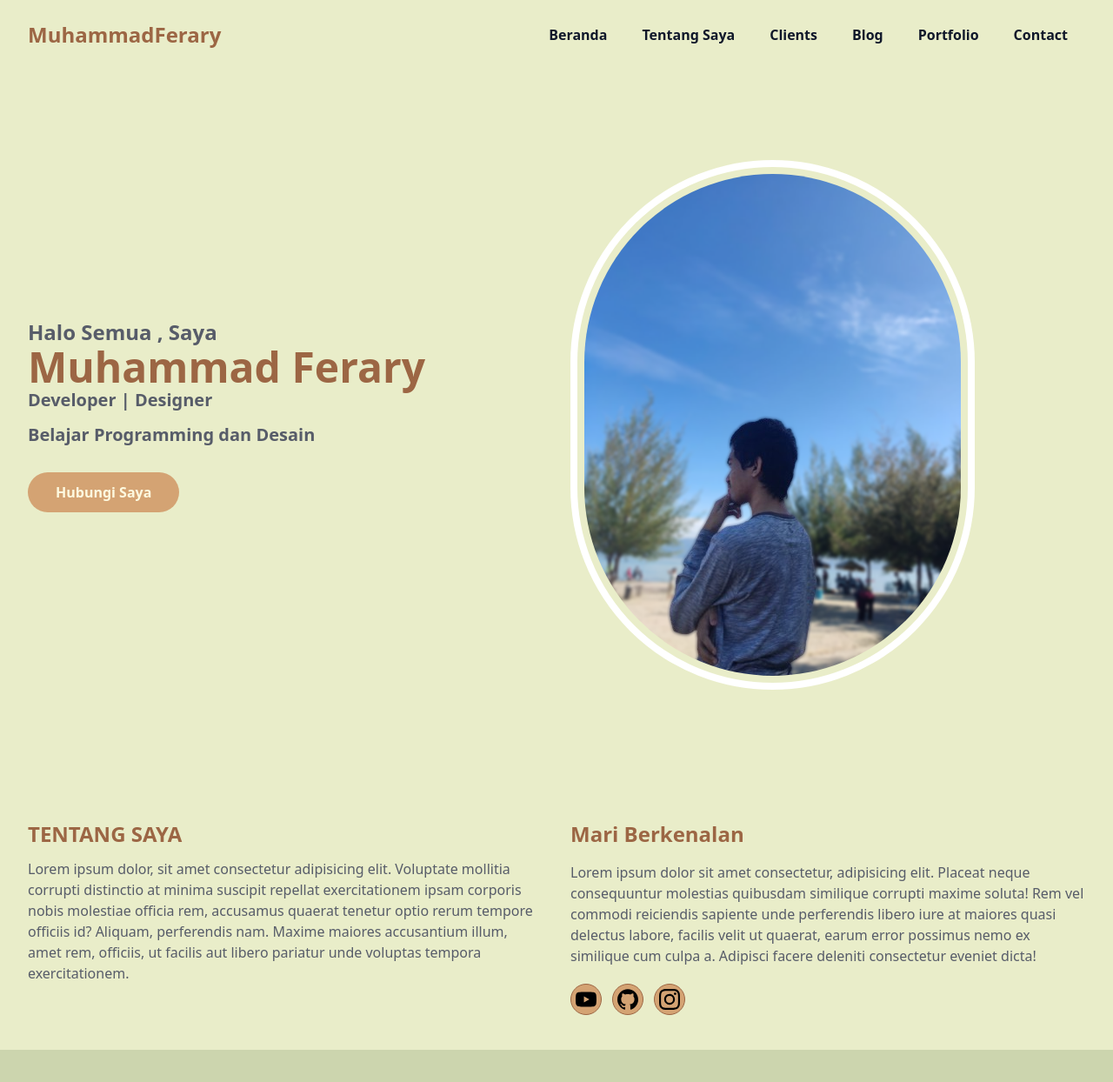
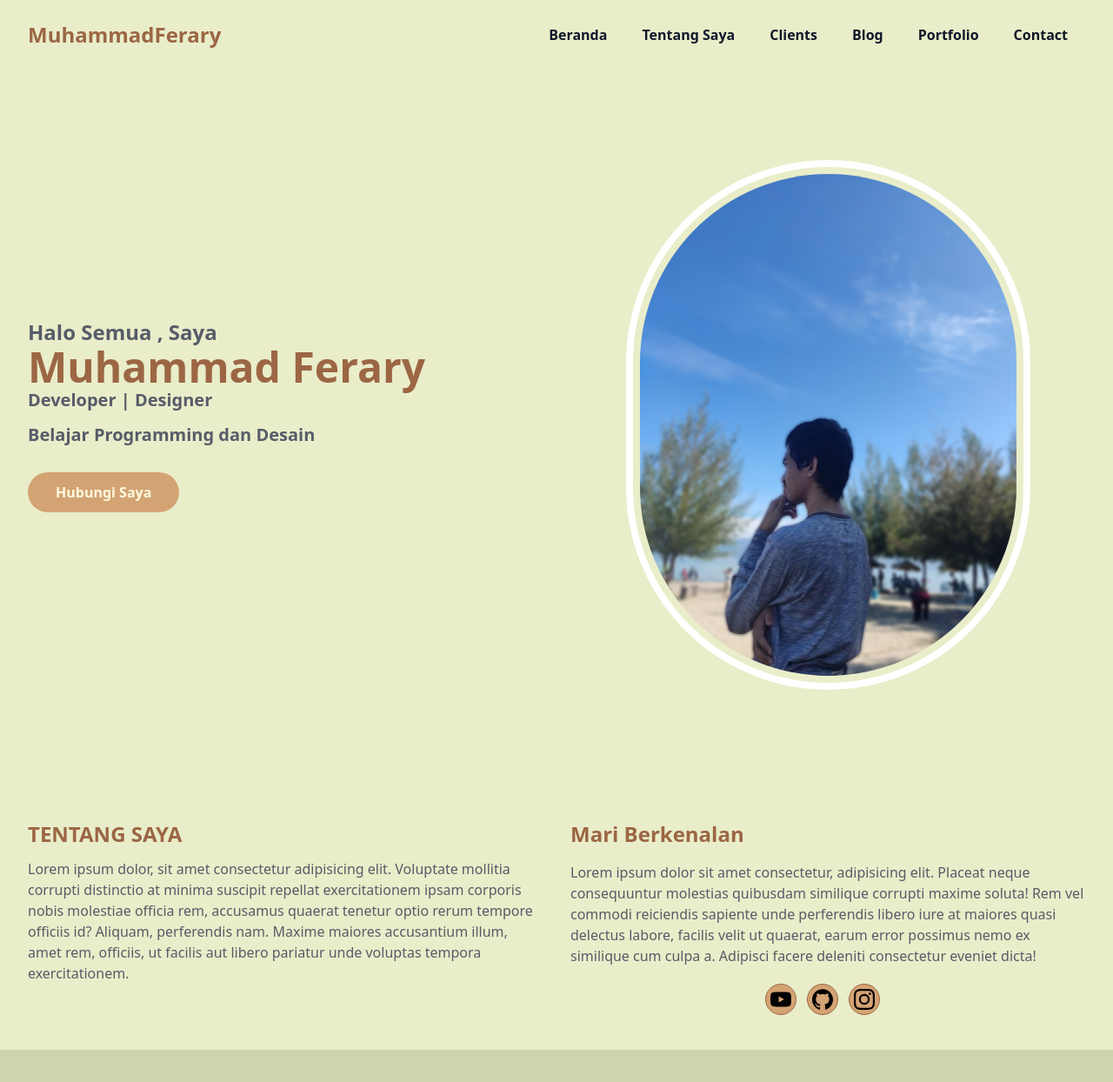
Before and after one commit to Fegartyx/tutor-tailwindCss-portfolio, a website: page public/index.html in a window 1280 px wide. Shown: the top 1244 px of the page at 87% size. Drawn offline with Linux system fonts and the light colour scheme.

Commit message:
change something

```diff
--- a/public/index.html
+++ b/public/index.html
@@ -71,7 +71,7 @@
                         rounded-full mt-5 hover:shadow-md hover:opacity-85">Hubungi
                         Saya</a>
                 </div>
-                <div class="w-full px-4 md:w-1/2">
+                <div class="w-full px-4 md:w-1/2 text-center">
                     <div class="mt-10">
                         <div class="border-8 border-white border-solid p-2 rounded-full inline-block">
                             <img src="./assets/img/me.png" alt="" class="max-w-full
@@ -104,7 +104,7 @@
                         quibusdam similique corrupti maxime soluta! Rem vel commodi reiciendis sapiente unde perferendis
                         libero iure at maiores quasi delectus labore, facilis velit ut quaerat, earum error possimus
                         nemo ex similique cum culpa a. Adipisci facere deleniti consectetur eveniet dicta!</p>
-                    <div class="flex items-center my-5 ">
+                    <div class="flex justify-center my-5 ">
                         <a href="https://youtube.com" target="_blank" class="w-9 h-9 mr-3 rounded-full flex justify-center items-center
                          bg-primary border border-primaryDark hover:opacity-85 hover:text-white">
                             <svg role="img" width=24 class="fill-current" viewBox="0 0 24 24"
@@ -242,7 +242,7 @@
                         debitis.
                     </p>
                 </div>
-                <div class="flex flex-wrap">
+                <div class="flex flex-wrap justify-center">
                     <div id="programming" class="w-full lg:w-1/2 xl:w-1/3 px-4">
                         <div class="card shadow-lg mb-10">
                             <img src="https://images.unsplash.com/photo-1607799279861-4dd421887fb3?q=80&w=2670&auto=format&fit=crop&ixlib=rb-4.0.3&ixid=M3wxMjA3fDB8MHxwaG90by1wYWdlfHx8fGVufDB8fHx8fA%3D%3D"
```
